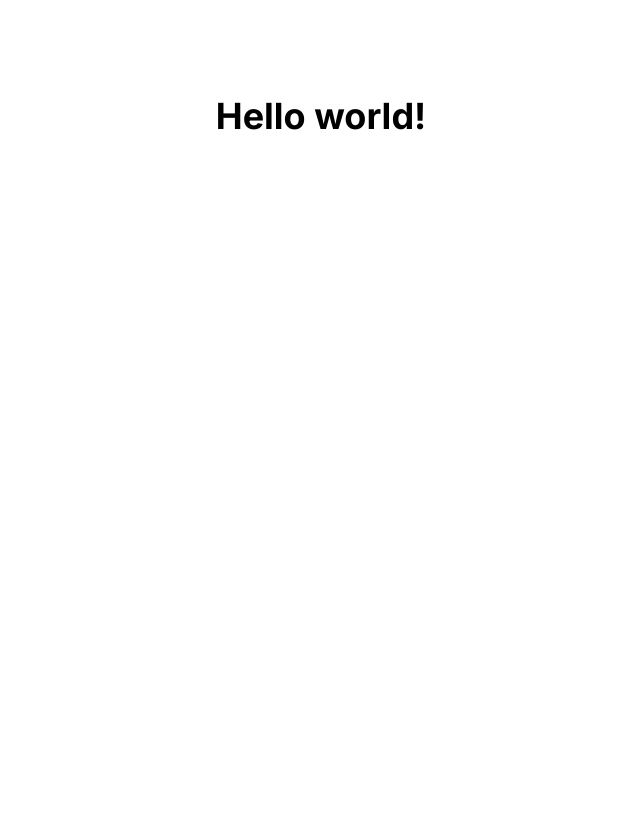
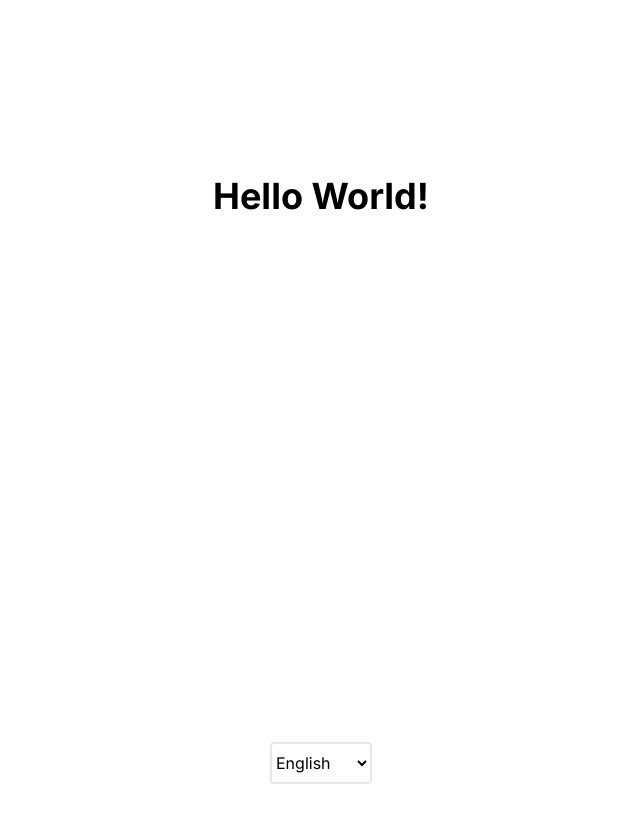
Before and after one commit to giovannivicentin/giovannivicentin.com, a Next.js app: page /en in a window 1280 px wide. Shown: the top 822 px of the page, without its empty margins (319-959 px from the left). Before the commit the page ends 800 px from the top, so only its background shows below. Built offline with nearby package versions, Linux system fonts and the light colour scheme.

Commit message:
feat: create a setup for internationalizate the portfolio website

```diff
--- a/messages/br.json
+++ b/messages/br.json
@@ -1,5 +1,16 @@
 {
   "HomePage": {
-    "title": "ola mundo!"
+    "title": "Olá Mundo!"
+  },
+  "NotFoundPage": {
+    "title": "Página não encontrada"
+  },
+  "Navigation": {
+    "home": "Inicio",
+    "about": "Sobre",
+    "contact": "Contato"
+  },
+  "Footer": {
+    "text": "Todos os direitos reservados"
   }
 }
--- a/messages/en.json
+++ b/messages/en.json
@@ -1,5 +1,16 @@
 {
   "HomePage": {
-    "title": "Hello world!"
+    "title": "Hello World!"
+  },
+  "NotFoundPage": {
+    "title": "Page not found"
+  },
+  "Navigation": {
+    "home": "Home",
+    "about": "About",
+    "contact": "Contact"
+  },
+  "Footer": {
+    "text": "All rights reserved"
   }
 }
--- a/messages/es.json
+++ b/messages/es.json
@@ -1,5 +1,16 @@
 {
   "HomePage": {
-    "title": "hola mundo!"
+    "title": "Hola!"
+  },
+  "NotFoundPage": {
+    "title": "Página não encontrada"
+  },
+  "Navigation": {
+    "home": "Inicio",
+    "about": "Sobre",
+    "contact": "Contato"
+  },
+  "Footer": {
+    "text": "Todos os direitos reservados"
   }
 }
--- a/package.json
+++ b/package.json
@@ -22,6 +22,6 @@
     "eslint-config-next": "14.2.5",
     "postcss": "^8",
     "tailwindcss": "^3.4.1",
-    "typescript": "^5"
+    "typescript": "^5.2.2"
   }
 }
--- a/src/app/[locale]/layout.tsx
+++ b/src/app/[locale]/layout.tsx
@@ -10,14 +10,24 @@ export const metadata: Metadata = {
   description: "Generated by create next app",
 };
 
+interface RootLayoutProps {
+  children: ReactNode;
+  params: { locale: string };
+}
+
 export default function RootLayout({
   children,
-}: Readonly<{
-  children: ReactNode;
-}>) {
+  params: { locale },
+}: Readonly<RootLayoutProps>) {
   return (
-    <html lang="en">
-      <body className={inter.className}>{children}</body>
+    <html lang={locale}>
+      <body className={inter.className}>
+        <div className="flex flex-col min-h-screen max-w-4xl mx-auto">
+          <header></header>
+          <div className="flex-grow mt-20">{children}</div>
+          <footer></footer>
+        </div>
+      </body>
     </html>
   );
 }
--- a/src/app/[locale]/page.tsx
+++ b/src/app/[locale]/page.tsx
@@ -1,3 +1,4 @@
+import LocalSwitcher from "@/components/local-switcher";
 import { useTranslations } from "next-intl";
 
 export default function Home() {
@@ -6,6 +7,7 @@ export default function Home() {
   return (
     <main className="flex min-h-screen flex-col items-center justify-between p-24">
       <h1 className="text-4xl font-bold">{t('title')}</h1>
+      <LocalSwitcher />
     </main>
   );
 }
--- /dev/null
+++ b/src/components/local-switcher.tsx
@@ -0,0 +1,33 @@
+'use client';
+
+import { useLocale } from 'next-intl';
+import { useRouter } from 'next/navigation';
+import { ChangeEvent, useTransition } from 'react';
+
+export default function LocalSwitcher() {
+  const [isPending, startTransition] = useTransition();
+  const router = useRouter();
+  const localActive = useLocale();
+
+  const onSelectChange = (e: ChangeEvent<HTMLSelectElement>) => {
+    const nextLocale = e.target.value;
+    startTransition(() => {
+      router.replace(`/${nextLocale}`);
+    });
+  };
+  return (
+    <label className='border-2 rounded'>
+      <p className='sr-only'>change language</p>
+      <select
+        defaultValue={localActive}
+        className='bg-transparent py-2'
+        onChange={onSelectChange}
+        disabled={isPending}
+      >
+        <option value='en'>English</option>
+        <option value='br'>Português</option>
+        <option value="es">Español</option>
+      </select>
+    </label>
+  );
+}
```
Also changed, not shown: .eslintrc.json (added), 1 other file (tests, documents, lock files or other folders).
